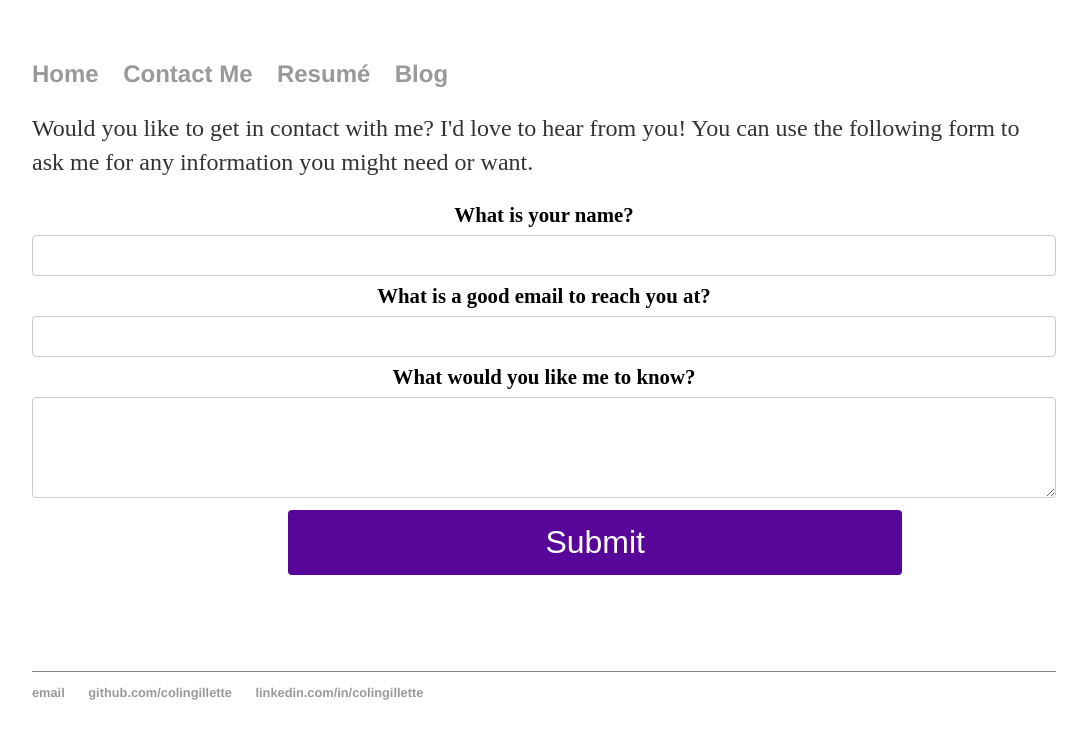
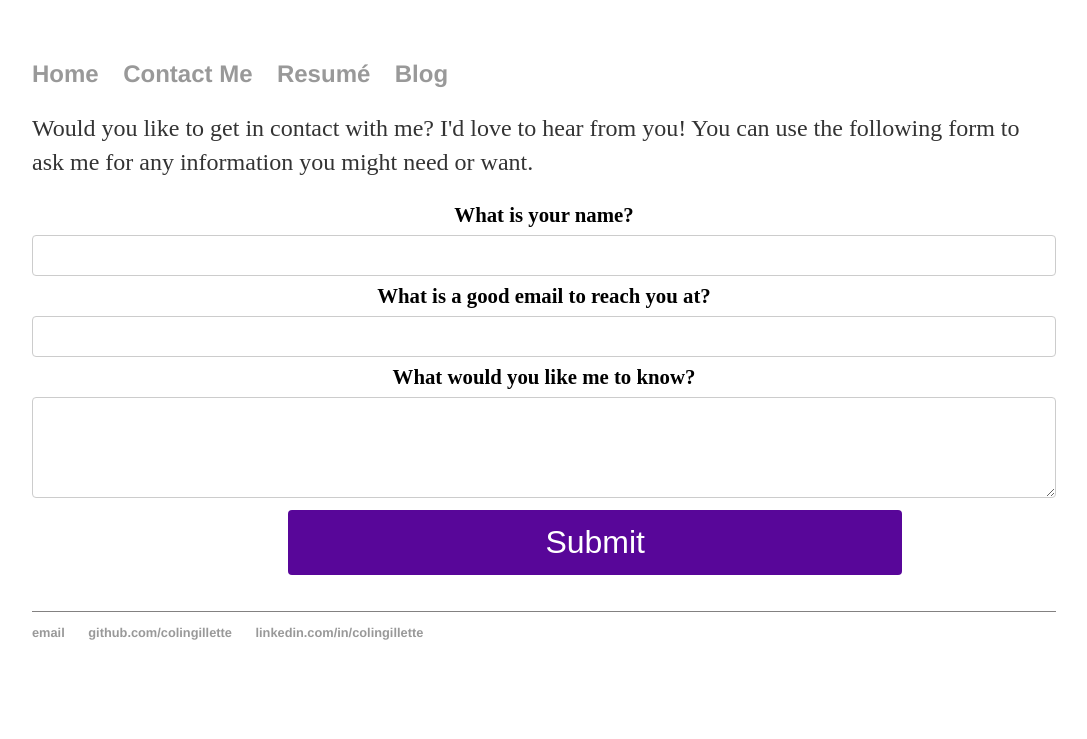
Before and after one commit to colingillette/colingillette.github.io, a Jekyll site: the page built from contact/index.html, in a window 1280 px wide. Shown: the top 739 px of the page, without its empty margins (96-1183 px from the left). Built offline with Jekyll 4.4.1, drawn with Linux system fonts in a browser that asks for light colours.

Commit message:
new way of spacing submit from footer by using <br>

```diff
--- a/contact/index.html
+++ b/contact/index.html
@@ -20,3 +20,5 @@ title: Contact Me
 
     <input type="submit" value="Submit">
 </form>
+
+<br><br>
--- a/css/main.css
+++ b/css/main.css
@@ -87,7 +87,6 @@ input[type="submit"] {
     background-color: #580699;
     color: white;
     padding: 14px 20px;
-    margin-bottom: 3em;
     margin-left: 10%;
     border: none;
     border-radius: 4px;
```
